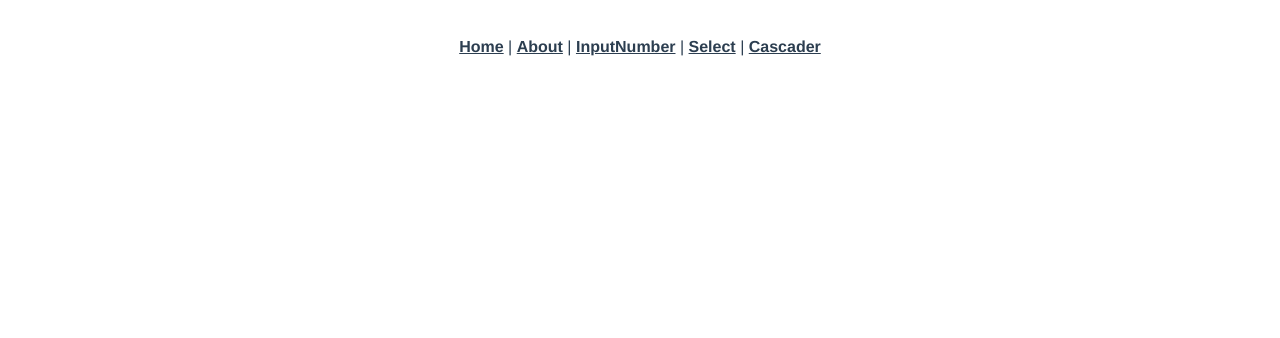
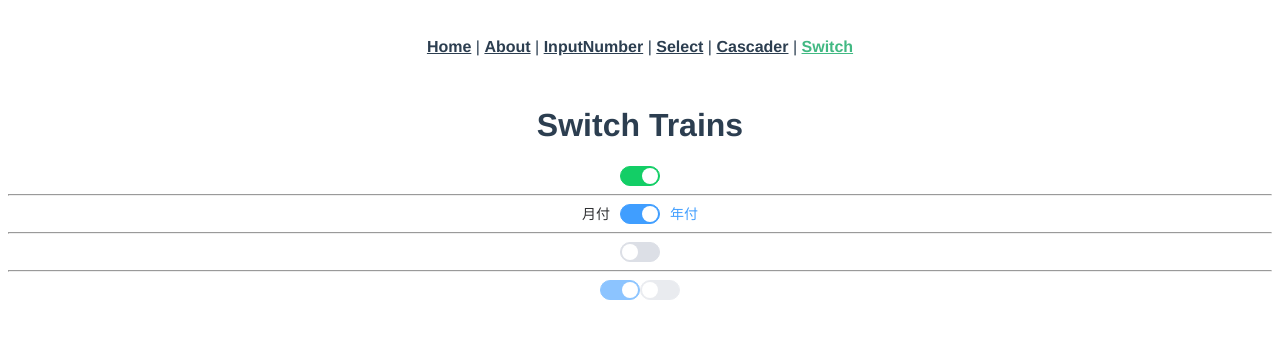
Before and after one commit to IDEAL-YANG/ContinueElement, a Vue app: page /switch in a window 1280 px wide. Shown: the top 338 px of the page. Built offline with nearby package versions, Linux system fonts and the light colour scheme.

Commit message:
添加Switch Page练习

```diff
--- a/src/App.vue
+++ b/src/App.vue
@@ -5,7 +5,8 @@
       <router-link to="/about">About</router-link> |
       <router-link to="/inputnumber">InputNumber</router-link> |
       <router-link to="/select">Select</router-link> |
-      <router-link to="/cascader">Cascader</router-link>
+      <router-link to="/cascader">Cascader</router-link> |
+      <router-link to="/switch">Switch</router-link>
     </div>
     <router-view/>
   </div>
--- /dev/null
+++ b/src/components/Switch.vue
@@ -0,0 +1,44 @@
+<template>
+  <div>
+    <el-switch
+      v-model="value1"
+      active-color="#13ce66"
+      inactive-color="#ff4949"></el-switch>
+    <hr>
+    <el-switch
+      v-model="value2"
+      active-text="年付"
+      inactive-text="月付"></el-switch>
+    <hr>
+    <el-tooltip :content="'Switch value: ' + value3" placement="top">
+      <el-switch
+        v-model="value3"
+        active-value="100"
+        inactive-value="0"></el-switch>
+    </el-tooltip>
+    <hr>
+    <el-switch
+      v-model="value4" disabled></el-switch>
+    <el-switch
+      v-model="value5" disabled></el-switch>
+  </div>
+</template>
+
+<script>
+export default {
+  name: 'Switch',
+  data () {
+    return {
+      value1: true,
+      value2: true,
+      value3: true,
+      value4: true,
+      value5: false
+    };
+  }
+}
+</script>
+
+<style scoped>
+
+</style>
--- a/src/router.js
+++ b/src/router.js
@@ -4,6 +4,7 @@ import Home from './views/Home.vue'
 import InputNumberPage from './views/InputNumberPage'
 import SelectPage from './views/SelectPage'
 import CascaderPage from './views/CascaderPage'
+import SwitchPage from './views/SwitchPage'
 
 Vue.use(Router)
 
@@ -38,6 +39,11 @@ export default new Router({
       path: '/cascader',
       name: 'cascader',
       component: CascaderPage
+    },
+    {
+      path: '/switch',
+      name: 'switch',
+      component: SwitchPage
     }
   ]
 })
--- /dev/null
+++ b/src/views/SwitchPage.vue
@@ -0,0 +1,22 @@
+<template>
+  <div>
+    <h1>Switch Trains</h1>
+    <temp-switch></temp-switch>
+  </div>
+</template>
+
+<script>
+
+import TempSwitch from '@/components/Switch.vue'
+
+export default {
+  name: 'SwitchPage',
+  components: {
+    TempSwitch
+  }
+}
+</script>
+
+<style scoped>
+
+</style>
```
Also changed, not shown: src/components/Cascader.vue (+6 -6 lines).
